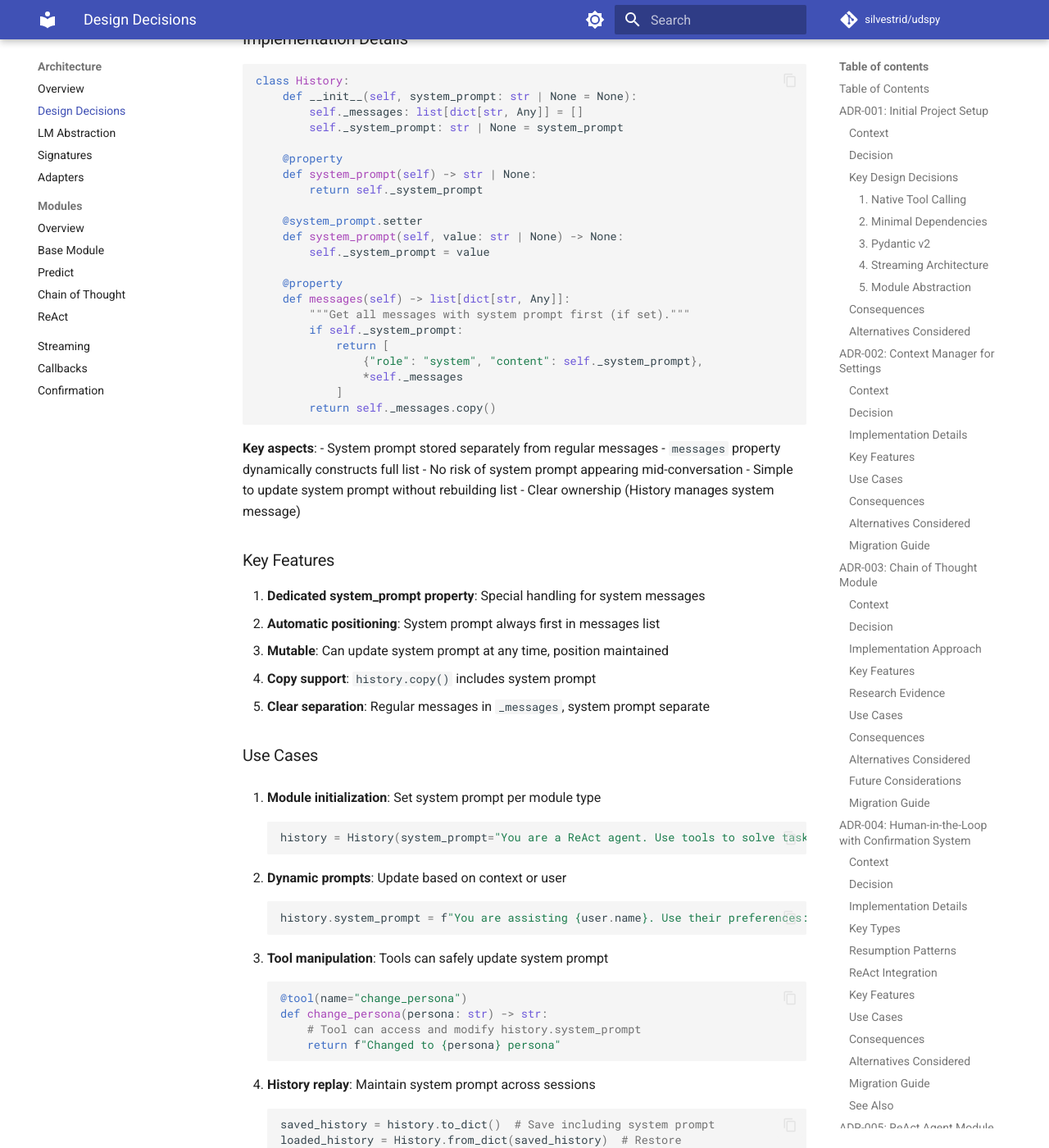
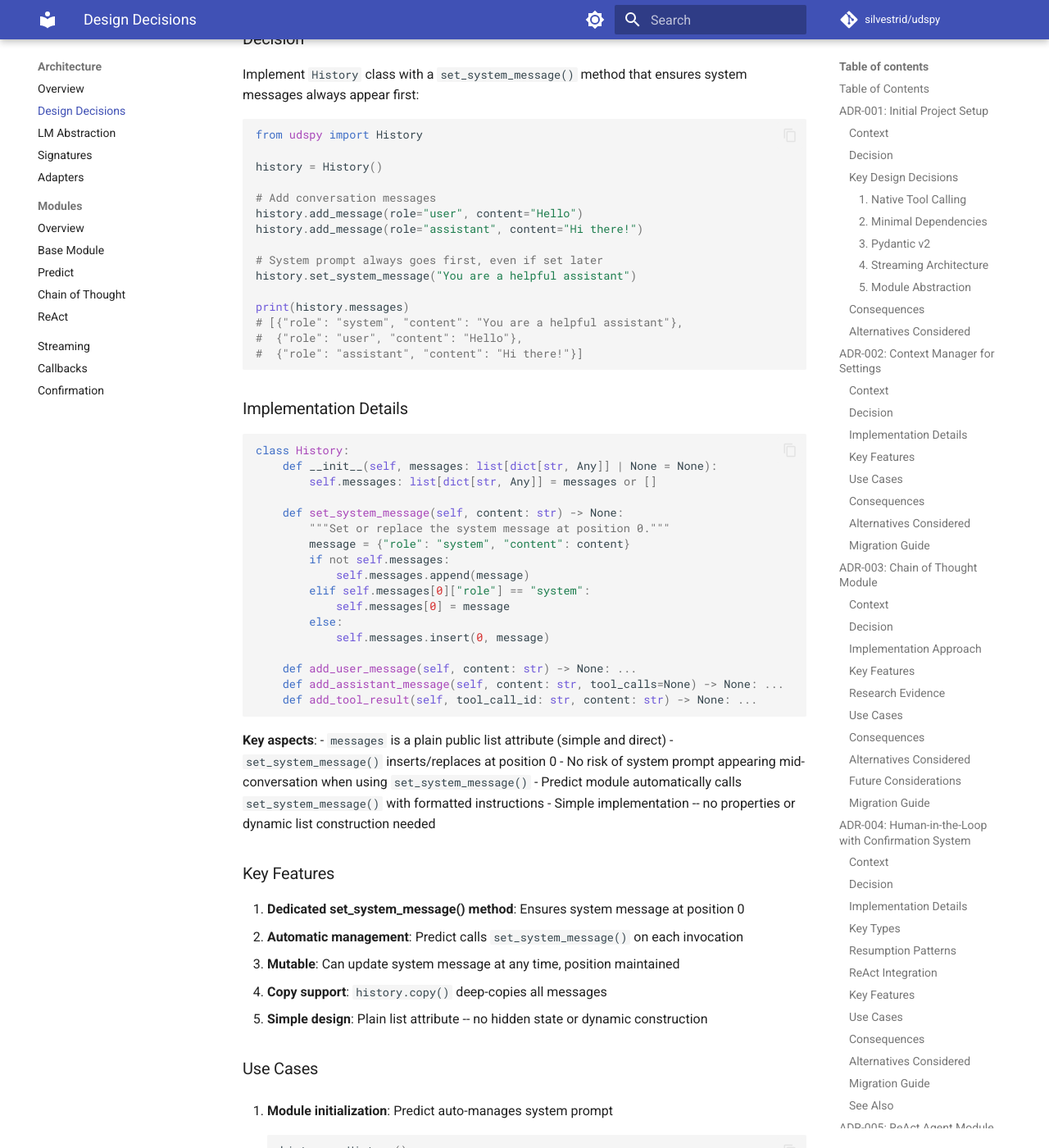
Before and after one commit to baserow/udspy, an MkDocs documentation site: the page built from docs/architecture/decisions.md, in a window 1280 px wide and 1400 px high, scrolled down 25423 px. Shown: the whole window at 82% size. Built offline with MkDocs 1.6.1 and Material for MkDocs 9.7.7, drawn with Linux system fonts in a browser that asks for light colours; comment, search, counter and statistics services are not loaded; some of the changed text lies outside the part shown.

Commit message:
docs(architecture): align ADRs with actual codebase implementation
Fix multiple ADRs that had drifted from the code:
- ADR-001: update dependency list to all 5 deps
- ADR-004: fix ReAct context keys (plan, stream)
- ADR-005: document plan system with PlanItem
- ADR-006: fix aexecute() to return Prediction, not async generator
- ADR-008: fix callback detection to isinstance(ModuleCallback)
- ADR-009: rewrite History to match set_system_message() API

````diff
--- a/docs/architecture/decisions.md
+++ b/docs/architecture/decisions.md
@@ -57,7 +57,7 @@ Use OpenAI's native function calling API directly as the primary approach.
 
 #### 2. Minimal Dependencies
 
-Only `openai` and `pydantic` in core dependencies.
+Core dependencies: `openai`, `pydantic`, `tenacity` (retry logic), `jiter` (fast JSON), `regex`.
 
 **Rationale**:
 - Keeps the library lightweight (~10MB)
@@ -476,12 +476,11 @@ try:
 except ConfirmationRequired as e:
     # ReAct enriches context with trajectory state
     e.context = {
-        "trajectory": trajectory.copy(),
-        "iteration": idx,
-        "input_args": input_args.copy(),
+        "trajectory": self._context.trajectory.copy(),
+        "input_args": self._context.input_args.copy(),
+        "plan": [item.copy() for item in self._context.plan],
+        "stream": self._context.stream,
     }
-    if e.tool_call and tool_call_id:
-        e.tool_call.call_id = tool_call_id
     raise  # Re-raise for caller
 ```
 
@@ -607,11 +606,12 @@ result = agent(question="What is the population of Tokyo?")
 
 ### Implementation Approach
 
-1. **Iterative Loop**: Continues until final answer or max iterations
-2. **Dynamic Signature**: Extends signature with reasoning_N, tool_name_N, tool_args_N fields
-3. **Tool Execution**: Automatically executes tools and adds results to context
-4. **Error Handling**: Retries with error feedback if tool execution fails
-5. **Human Confirmations**: Integrates with `@confirm_first` for user input
+1. **Iterative Loop**: Continues until `finish` tool called or max iterations
+2. **Plan System**: Tracks todo/done items via `PlanItem` dicts with `plan_updates`
+3. **Dynamic Signature**: Extends signature with `next_thought`, `plan_updates`, `next_tool_name`, `next_tool_args` fields
+4. **Tool Execution**: Automatically executes tools and adds results to trajectory
+5. **Error Handling**: Retries with error feedback if tool execution fails, warns after consecutive failures
+6. **Human Confirmations**: Integrates with `require_confirmation=True` and `enable_ask_to_user`
 
 ### Key Features
 
@@ -684,28 +684,37 @@ Introduce a single `aexecute()` method that handles both streaming and non-strea
 
 ```python
 class Module:
-    async def aexecute(self, *, stream: bool = False, **inputs):
-        """Core execution logic - handles both streaming and non-streaming."""
+    async def aexecute(self, *, stream: bool = False, **inputs) -> Prediction:
+        """Core execution logic - handles both streaming and non-streaming.
+        Always returns a Prediction. Emits events via emit_event() to the
+        active stream queue (if one exists)."""
         # Implementation here
 
     async def astream(self, **inputs):
-        """Public streaming API."""
-        async for event in self.aexecute(stream=True, **inputs):
-            yield event
-
-    async def aforward(self, **inputs):
+        """Public streaming API. Sets up a queue, spawns aexecute as a task,
+        and yields events from the queue."""
+        queue = asyncio.Queue()
+        token = _stream_queue.set(queue)
+        try:
+            task = asyncio.create_task(self.aexecute(stream=True, **inputs))
+            # yield events from queue until task completes
+            ...
+        finally:
+            _stream_queue.reset(token)
+
+    async def aforward(self, **inputs) -> Prediction:
         """Public non-streaming API."""
-        async for event in self.aexecute(stream=False, **inputs):
-            if isinstance(event, Prediction):
-                return event
+        return await self.aexecute(stream=False, **inputs)
 ```
 
 ### Implementation Details
 
 1. **Single Source of Truth**: All execution logic in `aexecute()`
-2. **Stream Parameter**: Boolean flag controls behavior
-3. **Generator Pattern**: Always yields events, even in non-streaming mode
-4. **Clean Separation**: Public methods are thin wrappers
+2. **Stream Parameter**: Boolean flag controls whether LLM is called in streaming mode
+3. **Returns Prediction**: `aexecute()` always returns a `Prediction` (not a generator)
+4. **Event Emission**: Events are emitted via `emit_event()` to a ContextVar-based queue
+5. **Queue Pattern**: `astream()` sets up the queue, runs `aexecute` as a task, and yields events
+6. **Clean Separation**: Public methods are thin wrappers
 
 ### Key Benefits
 
@@ -743,18 +752,21 @@ async def aforward(self, **inputs):
 
 **After:**
 ```python
-async def aexecute(self, *, stream: bool, **inputs):
+async def aexecute(self, *, stream: bool, **inputs) -> Prediction:
     # 100 lines of logic (used by both)
+    # Emits events via emit_event() when queue is active
     ...
+    return Prediction(...)
 
 async def astream(self, **inputs):
-    async for event in self.aexecute(stream=True, **inputs):
-        yield event
-
-async def aforward(self, **inputs):
-    async for event in self.aexecute(stream=False, **inputs):
-        if isinstance(event, Prediction):
-            return event
+    queue = asyncio.Queue()
+    token = _stream_queue.set(queue)
+    task = asyncio.create_task(self.aexecute(stream=True, **inputs))
+    # yield events from queue until task completes
+    ...
+
+async def aforward(self, **inputs) -> Prediction:
+    return await self.aexecute(stream=False, **inputs)
 ```
 
 ### Naming Rationale
@@ -775,20 +787,20 @@ We chose `aexecute()` (without underscore prefix) because:
 
 ## Additional Design Decisions
 
-### Field Markers for Parsing
-
-**Decision**: Use `[[ ## field_name ## ]]` markers to delineate fields in completions.
+### Output Parsing Strategy
+
+**Decision**: Use JSON format for LLM output parsing, with `[[ ## field_name ## ]]` markers for input formatting.
 
 **Rationale**:
-- Simple, regex-parseable format
-- Clear visual separation
-- Consistent with DSPy's approach (proven)
-- Fallback when native tools aren't available
-
-**Trade-offs**:
-- Requires careful prompt engineering
-- LLM might not always respect markers
-- Uses extra tokens
+- JSON is natively understood by LLMs and reliably generated
+- `[[ ## field_name ## ]]` markers used in input formatting (user messages) for clear field delineation
+- Output parsing via `json.loads()` is simple and robust
+- Fallback parsing for edge cases when JSON is malformed
+
+**Trade-offs**:
+- LLM might occasionally generate malformed JSON (handled by retry logic)
+- Input markers use extra tokens
+- Dual format (markers for input, JSON for output) requires clear documentation
 
 ---
 
@@ -997,10 +1009,10 @@ result = agent(question="What is 157 * 834?")
 
 ### Implementation Details
 
-1. **@module_callback Decorator**: Simple marker decorator that adds `__udspy_module_callback__` attribute
-2. **Return Value Detection**: After tool execution, check `is_module_callback(result)`
+1. **@module_callback Decorator**: Wraps the function in a `ModuleCallback` class instance
+2. **Return Value Detection**: After tool execution, check `is_module_callback(result)` which uses `isinstance(obj, ModuleCallback)`
 3. **Context Objects**: Pass execution context to callbacks:
-   - `ReactContext`: Includes trajectory history
+   - `ReactContext`: Includes trajectory, input_args, plan, and stream flag
    - `PredictContext`: Includes conversation history
    - `ModuleContext`: Base with module reference
 4. **init_module() Pattern**: Unified method to reinitialize tools and regenerate signatures
@@ -1114,7 +1126,7 @@ Chat histories need special handling for system prompts to ensure they're always
 
 ### Decision
 
-Implement `History` class with dedicated `system_prompt` property that ensures system messages always appear first:
+Implement `History` class with a `set_system_message()` method that ensures system messages always appear first:
 
 ```python
 from udspy import History
@@ -1126,9 +1138,9 @@ history.add_message(role="user", content="Hello")
 history.add_message(role="assistant", content="Hi there!")
 
 # System prompt always goes first, even if set later
-history.system_prompt = "You are a helpful assistant"
-
-messages = history.messages
+history.set_system_message("You are a helpful assistant")
+
+print(history.messages)
 # [{"role": "system", "content": "You are a helpful assistant"},
 #  {"role": "user", "content": "Hello"},
 #  {"role": "assistant", "content": "Hi there!"}]
@@ -1138,99 +1150,94 @@ messages = history.messages
 
 ```python
 class History:
-    def __init__(self, system_prompt: str | None = None):
-        self._messages: list[dict[str, Any]] = []
-        self._system_prompt: str | None = system_prompt
-
-    @property
-    def system_prompt(self) -> str | None:
-        return self._system_prompt
-
-    @system_prompt.setter
-    def system_prompt(self, value: str | None) -> None:
-        self._system_prompt = value
-
-    @property
-    def messages(self) -> list[dict[str, Any]]:
-        """Get all messages with system prompt first (if set)."""
-        if self._system_prompt:
-            return [
-                {"role": "system", "content": self._system_prompt},
-                *self._messages
-            ]
-        return self._messages.copy()
+    def __init__(self, messages: list[dict[str, Any]] | None = None):
+        self.messages: list[dict[str, Any]] = messages or []
+
+    def set_system_message(self, content: str) -> None:
+        """Set or replace the system message at position 0."""
+        message = {"role": "system", "content": content}
+        if not self.messages:
+            self.messages.append(message)
+        elif self.messages[0]["role"] == "system":
+            self.messages[0] = message
+        else:
+            self.messages.insert(0, message)
+
+    def add_user_message(self, content: str) -> None: ...
+    def add_assistant_message(self, content: str, tool_calls=None) -> None: ...
+    def add_tool_result(self, tool_call_id: str, content: str) -> None: ...
 ```
 
 **Key aspects**:
-- System prompt stored separately from regular messages
-- `messages` property dynamically constructs full list
-- No risk of system prompt appearing mid-conversation
-- Simple to update system prompt without rebuilding list
-- Clear ownership (History manages system message)
+- `messages` is a plain public list attribute (simple and direct)
+- `set_system_message()` inserts/replaces at position 0
+- No risk of system prompt appearing mid-conversation when using `set_system_message()`
+- Predict module automatically calls `set_system_message()` with formatted instructions
+- Simple implementation -- no properties or dynamic list construction needed
 
 ### Key Features
 
-1. **Dedicated system_prompt property**: Special handling for system messages
-2. **Automatic positioning**: System prompt always first in messages list
-3. **Mutable**: Can update system prompt at any time, position maintained
-4. **Copy support**: `history.copy()` includes system prompt
-5. **Clear separation**: Regular messages in `_messages`, system prompt separate
+1. **Dedicated set_system_message() method**: Ensures system message at position 0
+2. **Automatic management**: Predict calls `set_system_message()` on each invocation
+3. **Mutable**: Can update system message at any time, position maintained
+4. **Copy support**: `history.copy()` deep-copies all messages
+5. **Simple design**: Plain list attribute -- no hidden state or dynamic construction
 
 ### Use Cases
 
-1. **Module initialization**: Set system prompt per module type
-   ```python
-   history = History(system_prompt="You are a ReAct agent. Use tools to solve tasks.")
-   ```
-
-2. **Dynamic prompts**: Update based on context or user
-   ```python
-   history.system_prompt = f"You are assisting {user.name}. Use their preferences: {prefs}"
-   ```
-
-3. **Tool manipulation**: Tools can safely update system prompt
-   ```python
-   @tool(name="change_persona")
-   def change_persona(persona: str) -> str:
-       # Tool can access and modify history.system_prompt
-       return f"Changed to {persona} persona"
-   ```
-
-4. **History replay**: Maintain system prompt across sessions
-   ```python
-   saved_history = history.to_dict()  # Save including system prompt
-   loaded_history = History.from_dict(saved_history)  # Restore
-   ```
-
-5. **Multi-turn conversations**: System prompt persists correctly
-   ```python
-   # System prompt set once, remains first through all turns
-   for user_msg in conversation:
-       history.add_message(role="user", content=user_msg)
-       # System prompt still first
+1. **Module initialization**: Predict auto-manages system prompt
+   ```python
+   history = History()
+   result = predictor(question="What is Python?", history=history)
+   # history.messages[0] is now the system prompt from the signature
+   ```
+
+2. **Manual system prompt**: Set before passing to Predict
+   ```python
+   history = History()
+   history.set_system_message("You are a math tutor")
+   ```
+
+3. **Dynamic prompts**: Update based on context or user
+   ```python
+   history.set_system_message(f"You are assisting {user.name}. Use their preferences: {prefs}")
+   ```
+
+4. **Multi-turn conversations**: System prompt persists correctly
+   ```python
+   history = History()
+   # System prompt set once by Predict, remains first through all turns
+   result1 = predictor(question="What is Python?", history=history)
+   result2 = predictor(question="What are its features?", history=history)
+   ```
+
+5. **Pre-populated history**: Add prior context, system prompt auto-managed
+   ```python
+   history = History()
+   history.add_user_message("What is Python?")
+   history.add_assistant_message("Python is a programming language")
+   # System prompt will be prepended automatically by Predict
+   result = predictor(question="What are its features?", history=history)
    ```
 
 ### Consequences
 
 **Benefits**:
 - System prompt guaranteed to be first (LLM APIs require this)
-- Can update system prompt at any time safely
-- Clean property-based API
+- Can update system prompt at any time safely via `set_system_message()`
+- Simple API -- no hidden state or dynamic construction
 - Prevents common mistakes (system prompt mid-conversation)
-- Supports all history manipulation patterns
-- No manual list management required
-
-**Trade-offs**:
-- Small overhead constructing messages list on each access (negligible)
-- System message can't be treated like regular message (by design)
-- Slight complexity in History implementation vs. simple list
-- Property access pattern may surprise developers expecting plain list
+- Predict auto-manages system prompt from signature
+
+**Trade-offs**:
+- Must use `set_system_message()` instead of `add_message("system", ...)` to ensure position 0
+- System message is stored in the messages list (not separately), so direct list manipulation could misplace it
+- Simple design trades some safety for transparency
 
 ### Alternatives Considered
 
-- **Insert at index 0**: Rejected as error-prone with mutations, easy to forget
-- **Validation on add**: Rejected as too restrictive, doesn't prevent mid-conversation insertion
-- **Separate system field in messages**: Rejected as doesn't integrate with standard message format
+- **Property-based with private `_messages`**: Considered but rejected for simplicity -- adds complexity without sufficient benefit
+- **Validation on add**: Rejected as too restrictive
 - **Manual management**: Status quo before this ADR, too error-prone
 
 ### Migration Guide
@@ -1239,26 +1246,27 @@ Existing code using `History.add_message()` continues to work unchanged.
 
 To use system prompts:
 
-**Create with system prompt**:
-```python
-history = History(system_prompt="You are a helpful assistant")
-```
-
-**Set later**:
+**Set system message**:
 ```python
 history = History()
-# ... add messages ...
-history.system_prompt = "You are a math tutor"
+history.set_system_message("You are a helpful assistant")
+```
+
+**Let Predict manage it** (recommended):
+```python
+history = History()
+result = predictor(question="...", history=history)
+# System prompt is automatically set from signature
 ```
 
 **Update dynamically**:
 ```python
-history.system_prompt = f"You are assisting {user.name}"
+history.set_system_message(f"You are assisting {user.name}")
 ```
 
 **Always correctly positioned**:
 ```python
-messages = history.messages  # System prompt is always first
+print(history.messages[0])  # System prompt is always first
 ```
 
 ### See Also
````
Also changed, not shown: other parts of docs/architecture/decisions.md (+2 -2 lines).
